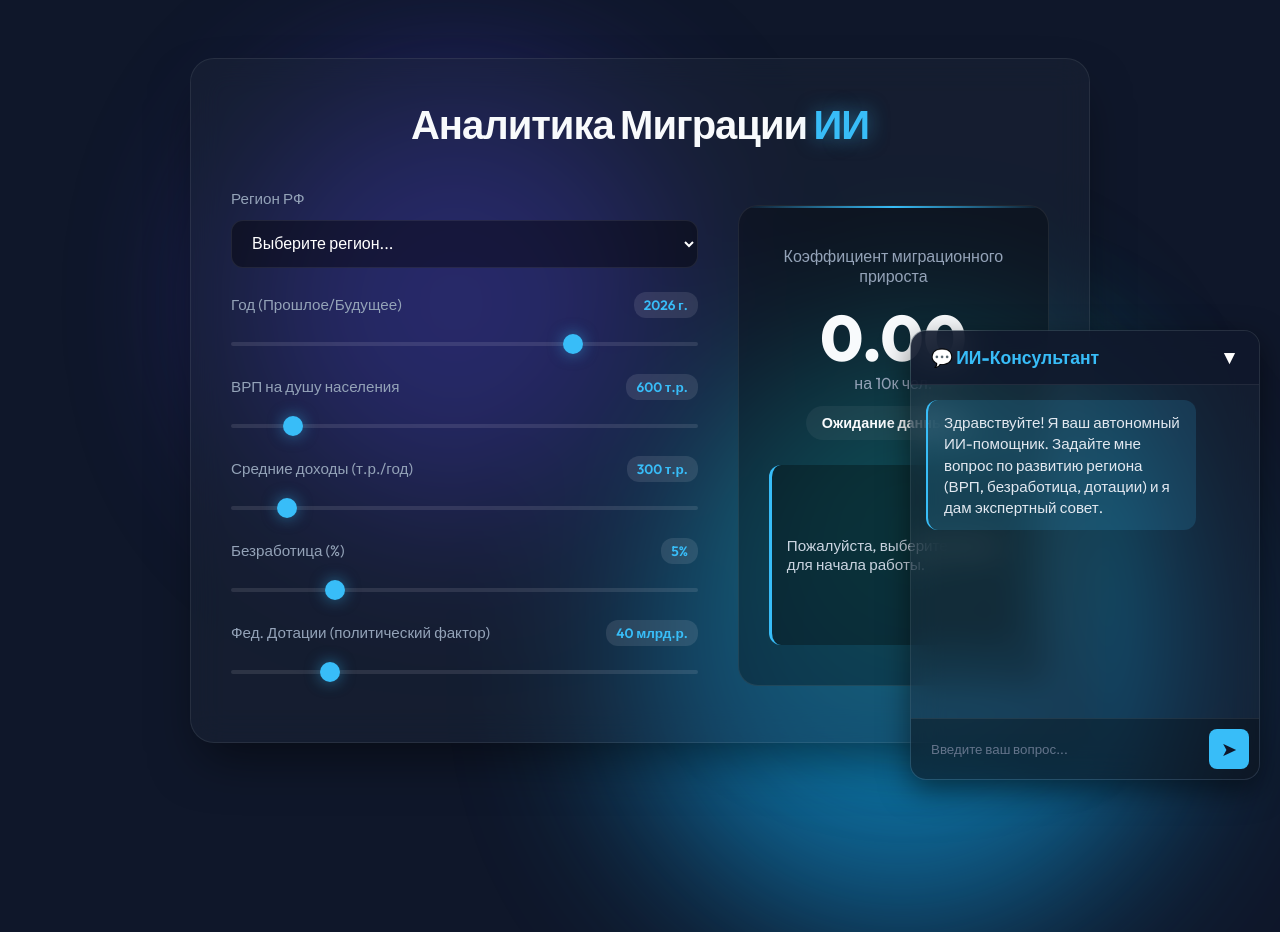
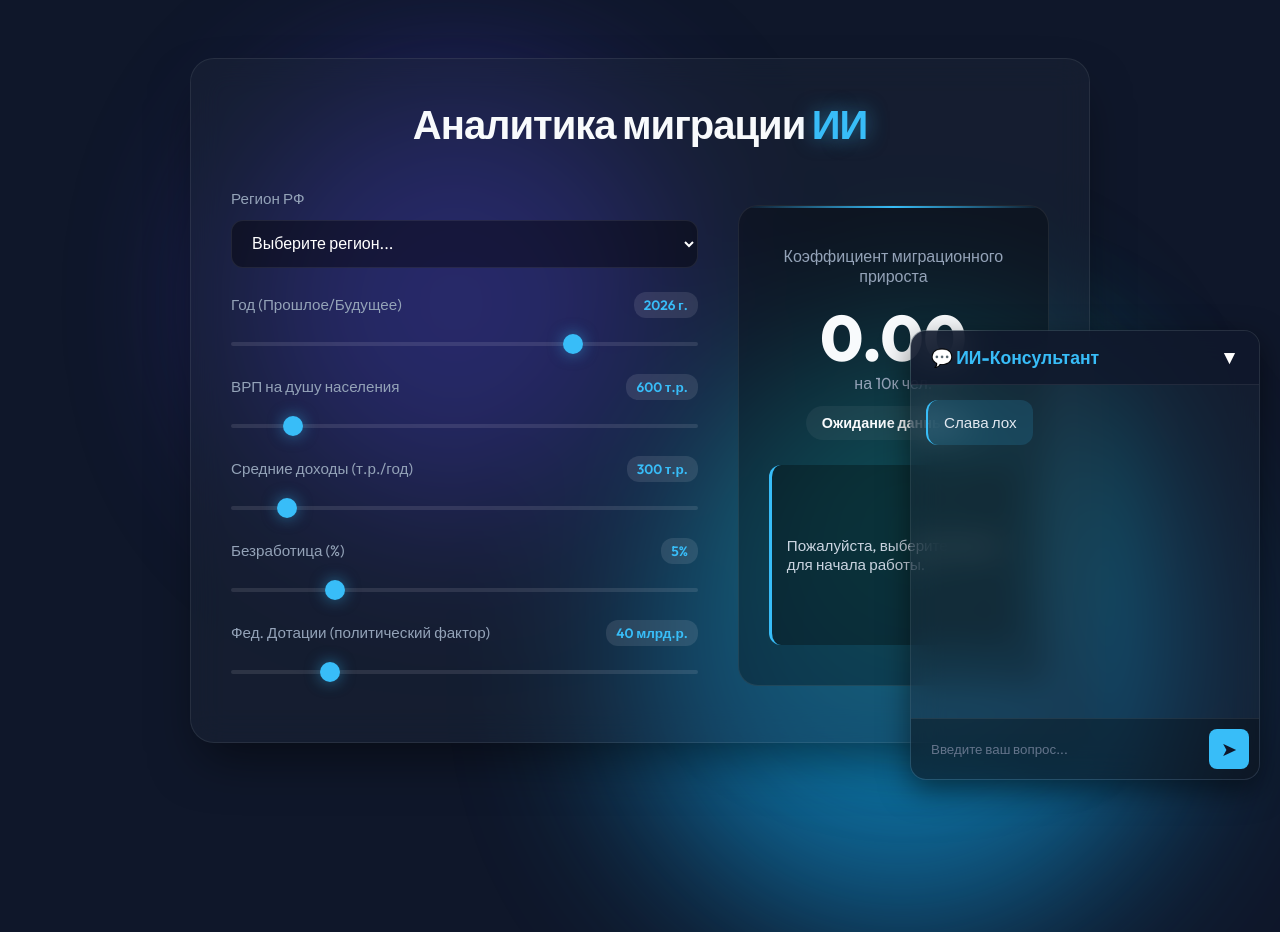
Before and after one commit to pavelnovikovs/diplom-dashboard, a Flask app: page / in a window 1280 px wide. Run offline with Flask 3, Linux system fonts and the light colour scheme; parts of the project's set-up code (start-up, migrations or seed data) failed here and were passed over; some libraries are stand-ins or nearby versions.

Commit message:
Update index.html

```diff
--- a/src/templates/index.html
+++ b/src/templates/index.html
@@ -3,7 +3,7 @@
 <head>
     <meta charset="UTF-8">
     <meta name="viewport" content="width=device-width, initial-scale=1.0">
-    <title>ИИ Прогноз миграции</title>
+    <title>Прогноз миграции</title>
     <link href="https://cdn.jsdelivr.net/npm/tom-select@2.2.2/dist/css/tom-select.css" rel="stylesheet">
     <link rel="stylesheet" href="{{ url_for('static', filename='style.css') }}">
     <link href="https://fonts.googleapis.com/css2?family=Outfit:wght@300;400;600;800&display=swap" rel="stylesheet">
@@ -17,7 +17,7 @@
 
     <div class="glass-container">
         <header>
-            <h1>Аналитика Миграции <span>ИИ</span></h1>
+            <h1>Аналитика миграции <span>ИИ</span></h1>
         </header>
 
         <main>
@@ -77,7 +77,7 @@
             <button id="btn_toggle_chat" class="btn-chat-toggle">▼</button>
         </div>
         <div class="chat-body" id="chat_messages">
-            <div class="chat-bubble ai-bubble">Здравствуйте! Я ваш автономный ИИ-помощник. Задайте мне вопрос по развитию региона (ВРП, безработица, дотации) и я дам экспертный совет.</div>
+            <div class="chat-bubble ai-bubble">Слава лох</div>
         </div>
         <div class="chat-input-area">
             <input type="text" id="chat_input" placeholder="Введите ваш вопрос..." autocomplete="off">
@@ -88,7 +88,7 @@
     <!-- Модальное окно для ИИ-аналитики -->
     <div id="ai_modal" class="modal-overlay">
         <div class="modal-content">
-            <h2>Расширенная Аналитика</h2>
+            <h2>Расширенная аналитика</h2>
             <div id="modal_typewriter" class="typewriter-text"></div>
             <button id="btn_close_modal" class="btn-close">Закрыть окно</button>
         </div>
```
